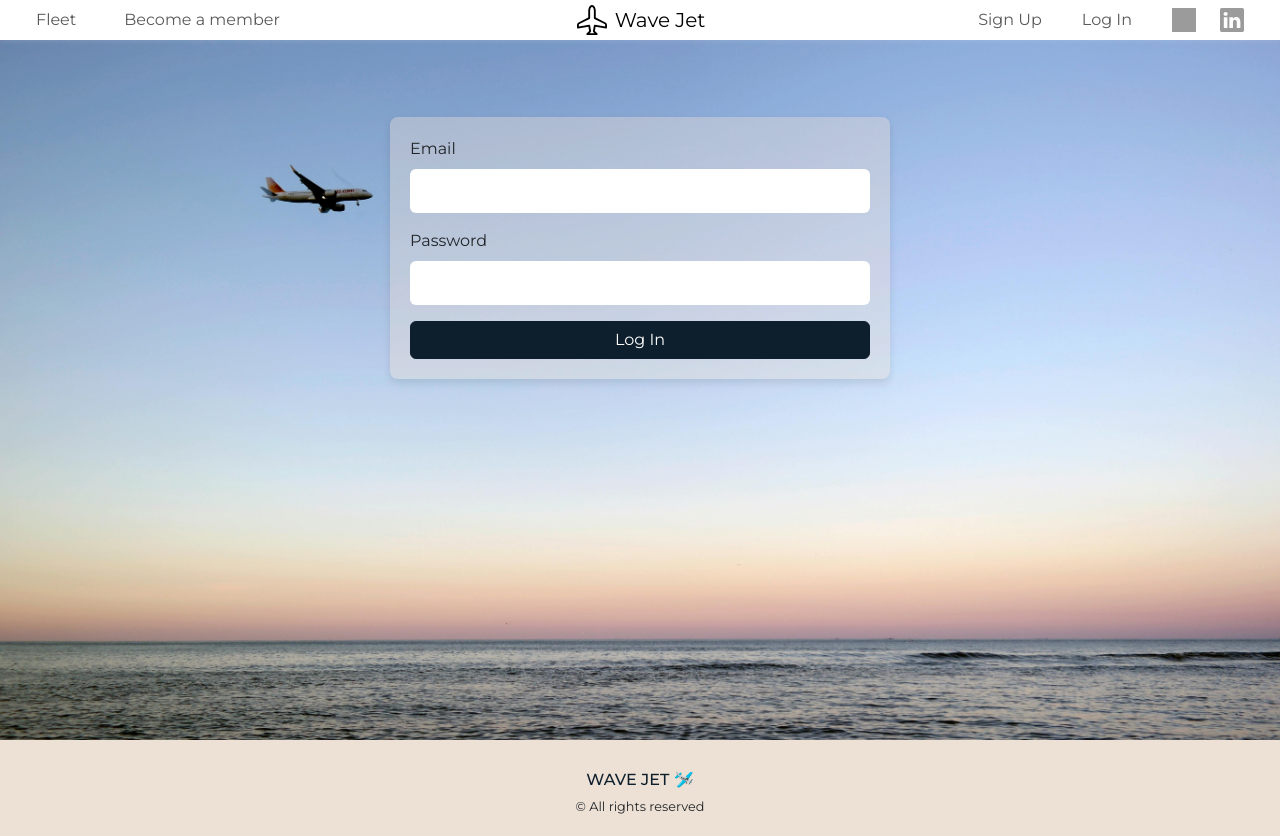
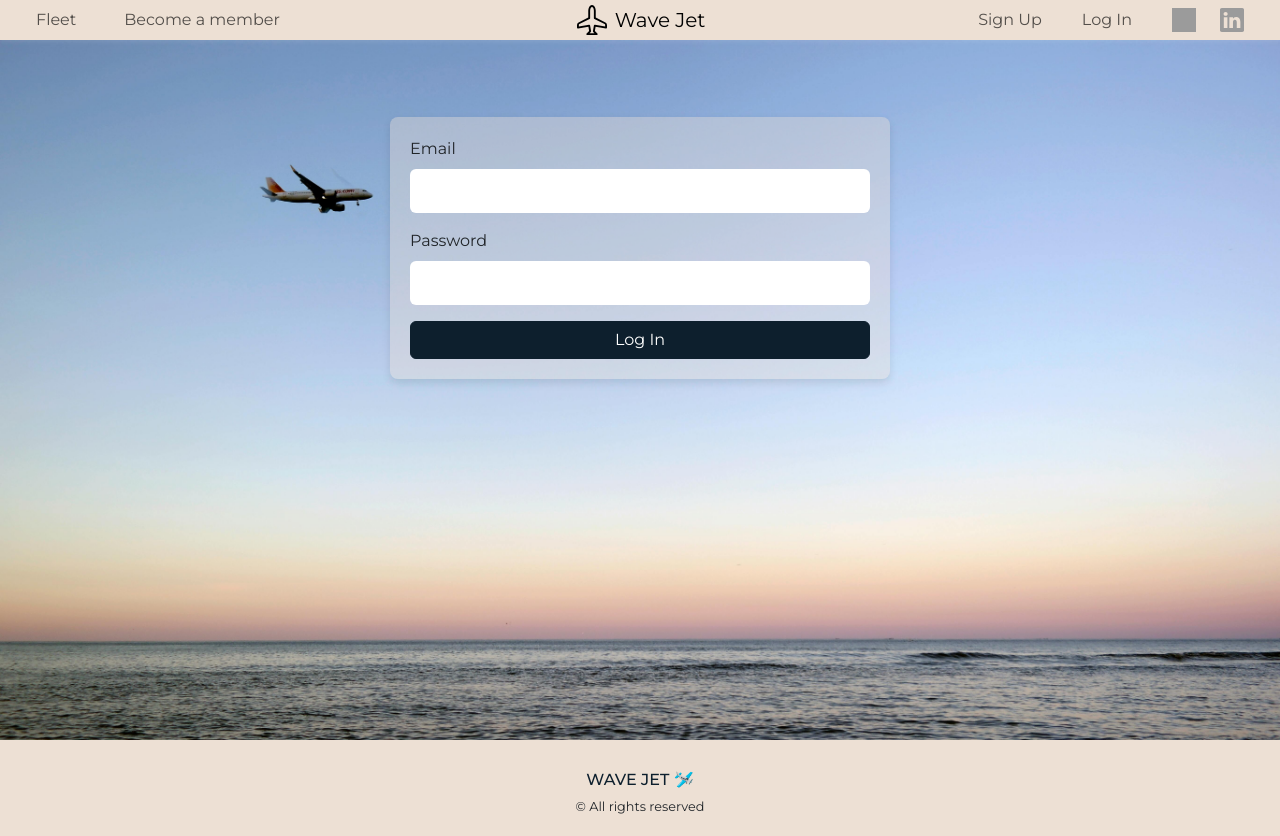
Before and after one commit to marietazetta/wave-jet-client, a React (Vite) app: page /login in a window 1280 px wide. Built offline with nearby package versions, Linux system fonts and the light colour scheme; grey boxes are pictures that could not be loaded.

Commit message:
user and admin navbar done

```diff
--- a/src/components/Navigation/Navigation.css
+++ b/src/components/Navigation/Navigation.css
@@ -18,7 +18,7 @@
     justify-content: space-between;
     align-items: center;
     padding: 0 1rem;
-    background-color: rgba(255, 255, 255, 0.9);
+    background-color: #ede0d4;
     backdrop-filter: blur(10px);
     box-shadow: 0 2px 4px rgba(255, 255, 255, 0.1);
     transition: background-color 0.3s ease;
--- a/src/components/Navigation/Navigation.jsx
+++ b/src/components/Navigation/Navigation.jsx
@@ -47,8 +47,20 @@ const Navigation = () => {
                         {loggedUser ? (
                             <>
                                 <NavDropdown title={`Welcome, ${loggedUser.username}`} id="navbarScrollingDropdown">
-                                    <NavDropdown.Item as={Link} to="/profile">My Profile</NavDropdown.Item>
-                                    <NavDropdown.Divider />
+                                    {loggedUser.role === "Admin" ? (
+                                        <>
+                                            <NavDropdown.Item as={Link} to="/routes">Routes</NavDropdown.Item>
+
+                                            <NavDropdown.Item as={Link} to="/fleet/add">Add Aircraft</NavDropdown.Item>
+                                            <NavDropdown.Item as={Link} to="/routes/add">Add New Route</NavDropdown.Item>
+                                            <NavDropdown.Divider />
+                                        </>
+                                    ) : (
+                                        <>
+                                            <NavDropdown.Item as={Link} to="/profile">My Profile</NavDropdown.Item>
+                                            <NavDropdown.Divider />
+                                        </>
+                                    )}
                                     <NavDropdown.Item onClick={logout}>
                                         Log Out
                                     </NavDropdown.Item>
```
